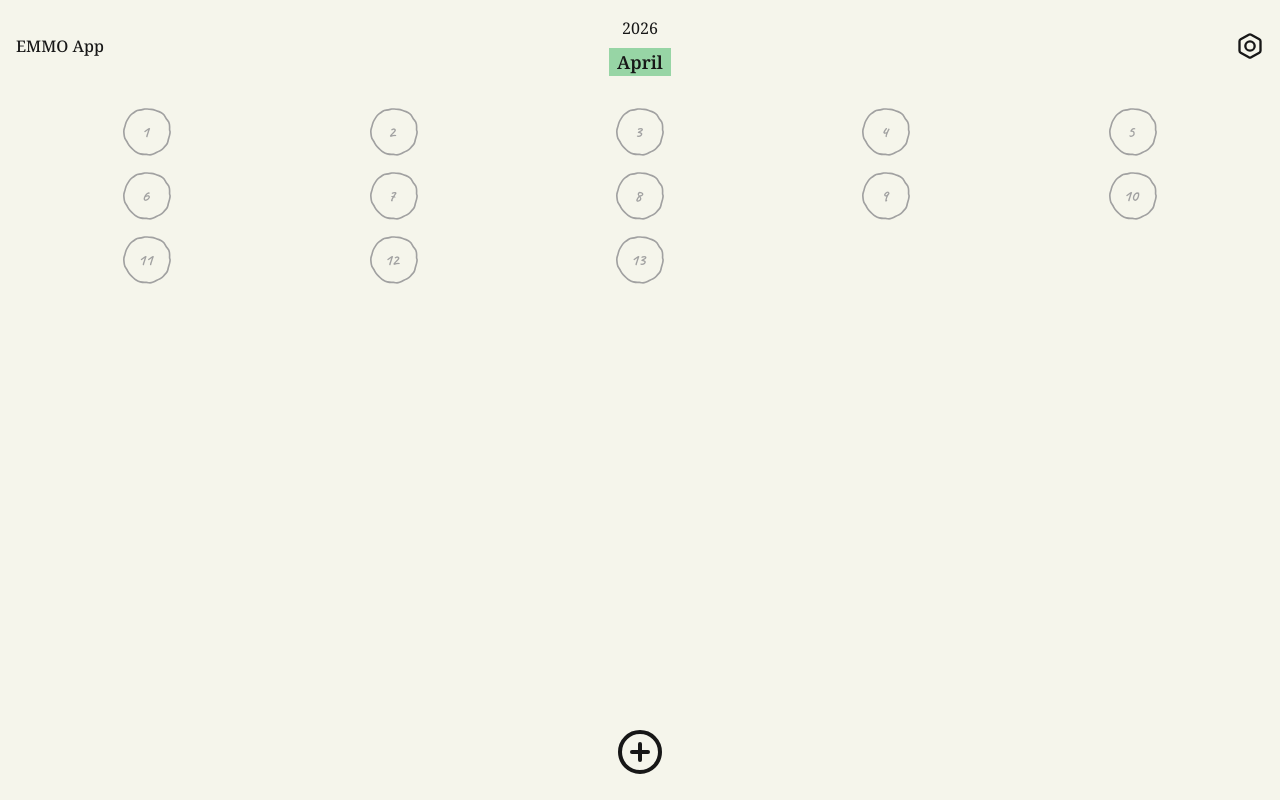
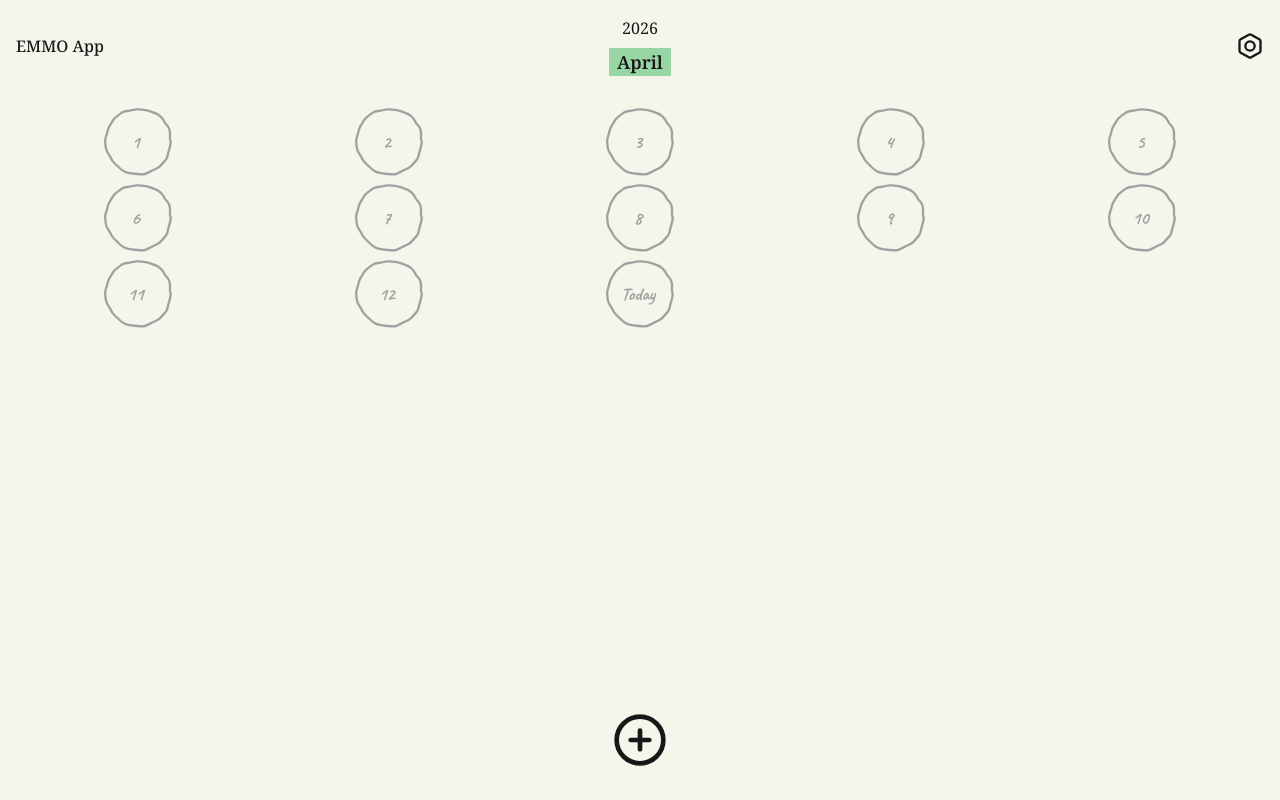
Before and after one commit to CesarOliva/Emmo, a Next.js app: page / in a window 1280 px wide. Built offline with nearby package versions, Linux system fonts and the light colour scheme; no server answers.

Commit message:
Animating month change

```diff
--- a/app/(main)/_components/grid.tsx
+++ b/app/(main)/_components/grid.tsx
@@ -16,10 +16,20 @@ const GridDays = ({date}: {date: Date}) => {
     const daysArray = Array.from({ length: visibleDays }, (_, i) => i + 1)
 
     return (
-        <div className="px-8 grid grid-cols-5 justify-items-center gap-4">
-            {daysArray.map((day) => (
-                <div key={day} className="relative size-12 flex justify-center items-center bg-center bg-contain bg-no-repeat bordesvg">
-                    <span className="text-neutral-400 font-bold -ml-1 font-caveat">{day}</span>
+        <div key={`grid-${date.month}-${date.year}`} className="px-4 grid grid-cols-5 justify-items-center gap-2">
+            {daysArray.map((day, index) => (
+                <div
+                    key={`${date.month}-${date.year}-${day}`}
+                    className="relative size-17 flex justify-center items-center bg-center bg-contain bg-no-repeat bordesvg transition-all duration-500 hover:scale-110 hover:shadow-lg animate-fadeInUp"
+                    style={{
+                        animationDelay: `${index * 0.01}s`
+                    }}
+                >
+                    {isCurrentMonth && day === now.getDate() ? (
+                        <span className="text-neutral-400 font-bold -ml-1 font-caveat text-lg">Today</span>
+                    ):(
+                        <span className="text-neutral-400 font-bold -ml-1 font-caveat text-lg transition-colors duration-300 hover:text-neutral-200">{day}</span>
+                    )}
                 </div>
             ))}
         </div>
--- a/app/(main)/page.tsx
+++ b/app/(main)/page.tsx
@@ -116,8 +116,8 @@ const HomePage = () => {
                 <GridDays date={date}/>
             </div>
 
-            <div className="flex justify-center mb-6">
-                <PlusCircle className="size-12"/>
+            <div className="flex justify-center mb-8">
+                <PlusCircle className="size-14"/>
             </div>
         </main>
     );
--- a/app/globals.css
+++ b/app/globals.css
@@ -32,3 +32,20 @@ body {
 .font-caveat{
   font-family: 'Caveat';
 }
+
+@keyframes fadeInUp {
+  from {
+    opacity: 0;
+    transform: translateY(5px);
+  }
+  to {
+    opacity: 1;
+    transform: translateY(0);
+  }
+}
+
+@layer utilities {
+  .animate-fadeInUp {
+    animation: fadeInUp 0.6s ease-out forwards;
+  }
+}
```
